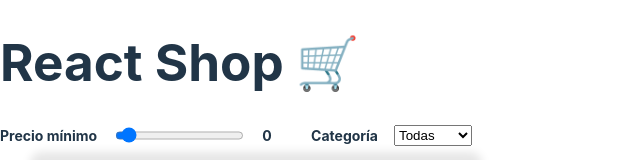
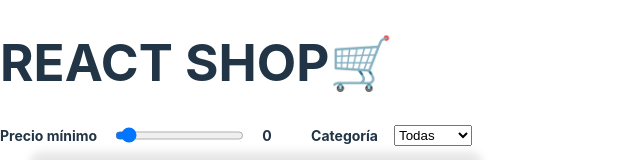
Before and after one commit to KetaLoca/react-tienda-carrito, a React (Vite) app: page / in a window 1280 px wide. Shown: the top 160 px of the page, without its empty margins (0-640 px from the left). Built offline with nearby package versions, Linux system fonts and the light colour scheme.

Commit message:
Pequeño cambio para probar el commit

```diff
--- a/src/components/Header.jsx
+++ b/src/components/Header.jsx
@@ -2,7 +2,7 @@ import { Filters } from "./Filters.jsx";
 export function Header({onChange}) {
   return (
     <header>
-      <h1>React Shop 🛒</h1>
+      <h1>REACT SHOP🛒</h1>
       <Filters onChange={onChange} />
     </header>
   );
```
